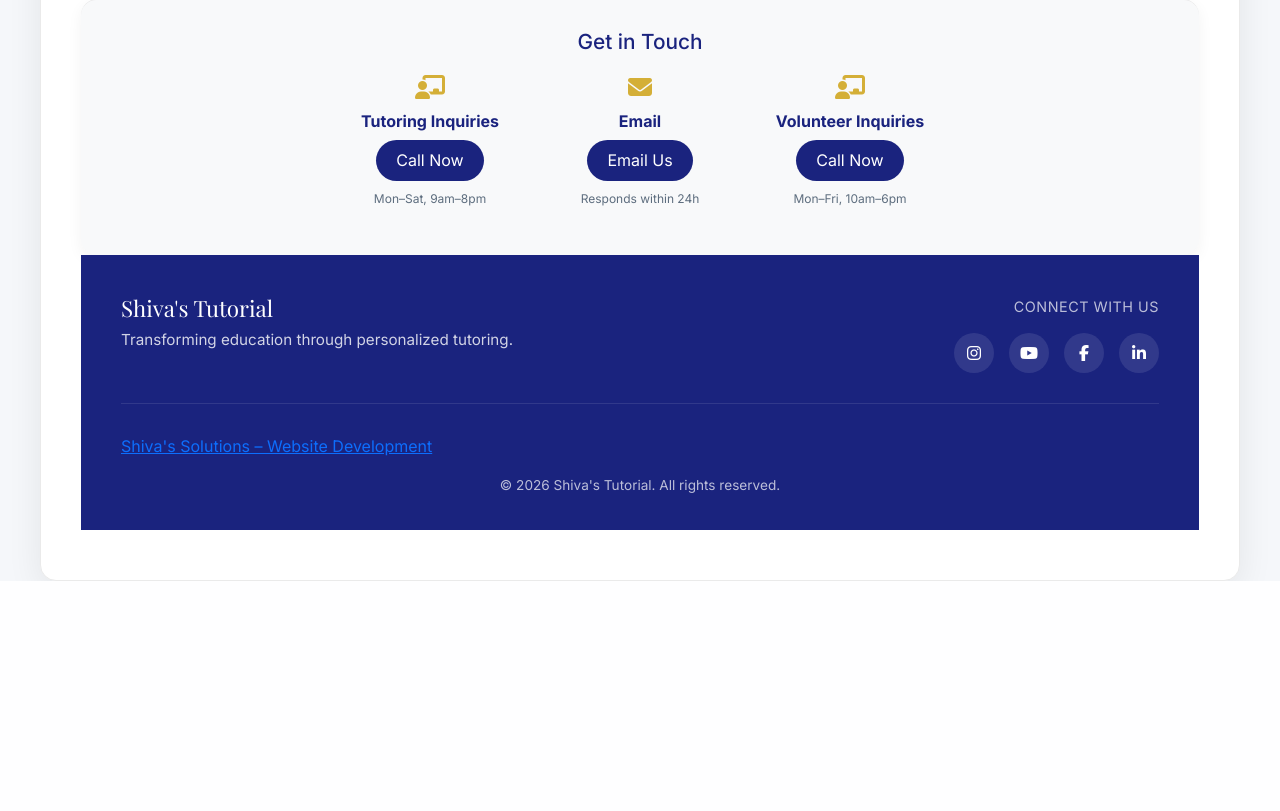
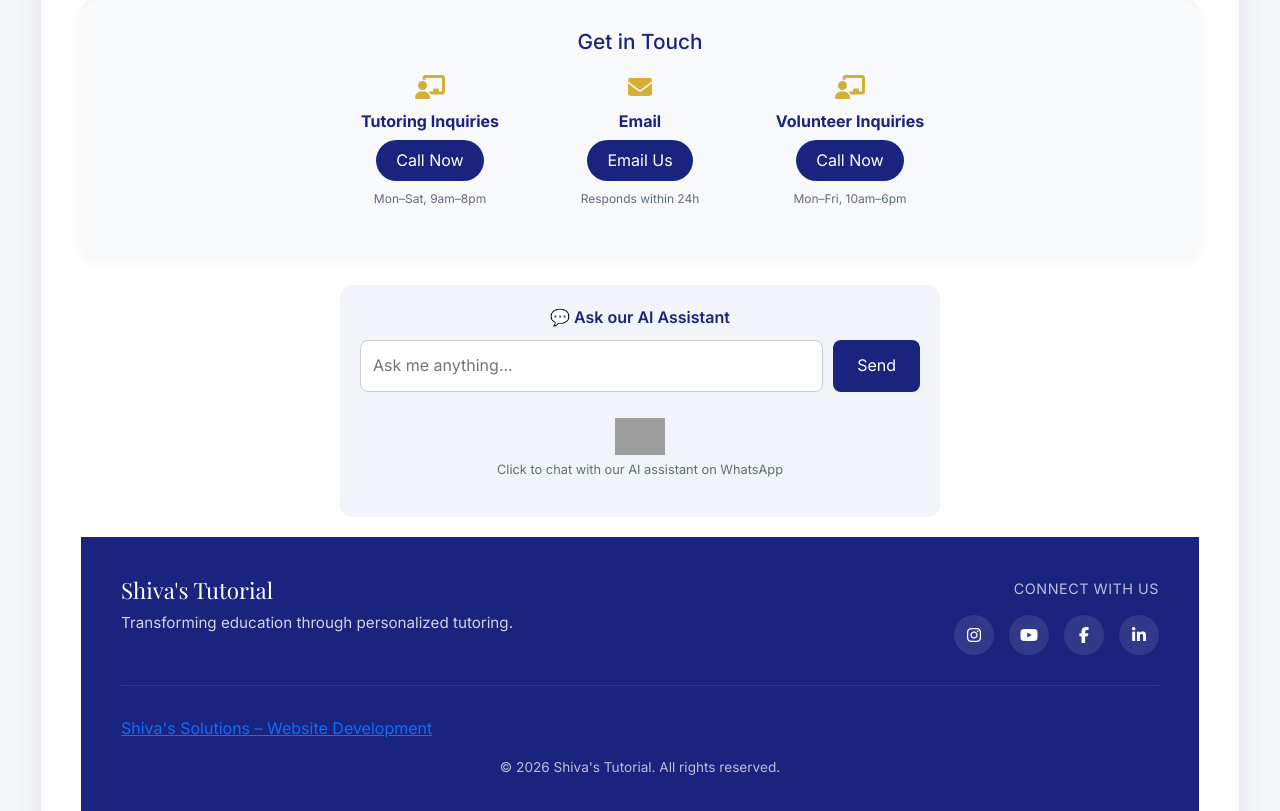
Before and after one commit to ShivaKumar162124/Shiva-sTutorial, a Django app: page / in a window 1280 px wide. Shown: the part 1687-2498 px from the top of the page. Before the commit the page ends 2268 px from the top, so only its background shows below. Run offline with Django 5.2, Linux system fonts and the light colour scheme; data comes from the database, SQL or seed files in the repository; grey boxes are pictures that could not be loaded.

Commit message:
Added AI Assistant with WhatsApp integration

```diff
--- a/main/templates/main/landing.html
+++ b/main/templates/main/landing.html
@@ -765,6 +765,36 @@ body {
     </div>
 </div>
 
+<!-- AI Chat & WhatsApp Section -->
+<div style="max-width: 600px; margin: 30px auto 20px; padding: 20px; background: #f1f5f9; border-radius: 12px; text-align: center;">
+    <p style="font-weight: 600; color: #1a237e; margin-bottom: 10px;">💬 Ask our AI Assistant</p>
+    <div style="display: flex; gap: 10px; justify-content: center; flex-wrap: wrap;">
+        <input type="text" id="userInput" placeholder="Ask me anything..." style="flex: 1; min-width: 200px; padding: 12px; border: 1px solid #ccc; border-radius: 8px;">
+        <button onclick="sendMessage()" style="background: #1a237e; color: white; border: none; padding: 12px 24px; border-radius: 8px; cursor: pointer;">Send</button>
+    </div>
+    <p id="chatResponse" style="margin-top: 12px; color: #2c3e50; font-size: 0.95rem;"></p>
+    <a href="https://wa.me/+916300893654" target="_blank" style="display: inline-block; margin-top: 10px;">
+        <img src="https://upload.wikimedia.org/wikipedia/commons/6/6b/WhatsApp.svg" alt="WhatsApp" width="50" style="transition: transform 0.2s;">
+    </a>
+    <p style="font-size: 0.8rem; color: #5d6d7e; margin-top: 5px;">Click to chat with our AI assistant on WhatsApp</p>
+</div>
+
+<script>
+function sendMessage() {
+    var msg = document.getElementById('userInput').value;
+    if (!msg.trim()) return;
+
+    fetch('/ai-chat?message=' + encodeURIComponent(msg))
+        .then(response => response.json())
+        .then(data => {
+            document.getElementById('chatResponse').innerHTML = data.reply;
+        })
+        .catch(error => {
+            document.getElementById('chatResponse').innerHTML = 'AI service is currently unavailable. Please try again later.';
+        });
+}
+</script>
+
         <!-- Footer -->
         <div class="footer">
             <div class="footer-content">
--- a/main/urls.py
+++ b/main/urls.py
@@ -1,6 +1,7 @@
 from django.urls import path
-from .views import landing
+from . import views
 
 urlpatterns = [
-    path('', landing, name='landing'),
+    path('', views.landing, name='landing'),
+    path('ai-chat/', views.ai_chat, name='ai_chat'),
 ]
--- a/main/views.py
+++ b/main/views.py
@@ -1,6 +1,8 @@
 from django.shortcuts import render
 from .models import Announcement
 import logging
+from django.shortcuts import render
+from django.http import JsonResponse  # ← This is required for the AI chat
 
 logger = logging.getLogger(__name__)
 
@@ -8,3 +10,8 @@ def landing(request):
     announcement = Announcement.objects.first()
     logger.debug(f"Announcement fetched: {announcement}")
     return render(request, 'main/landing.html', {'announcement': announcement})
+
+def ai_chat(request):
+    user_message = request.GET.get('message', '')
+    reply = "Hi! 👋 I'm Shiva's Tutorial AI assistant. For any questions about tutoring, volunteering, or the VIP program, please contact us directly on WhatsApp:"
+    return JsonResponse({'reply': reply})
```
Also changed, not shown: shivas_tutorial/settings.py (line endings or trailing spaces), 1 other file.
